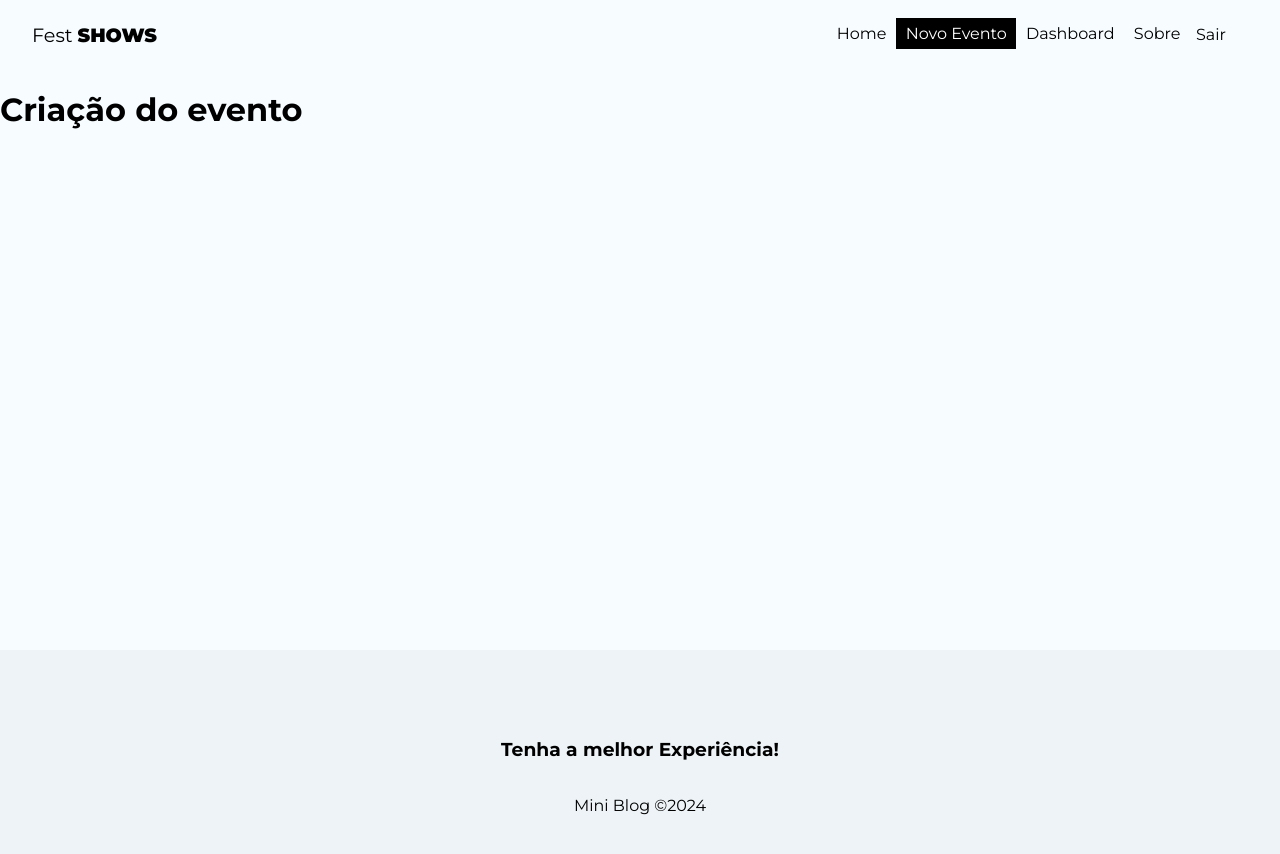
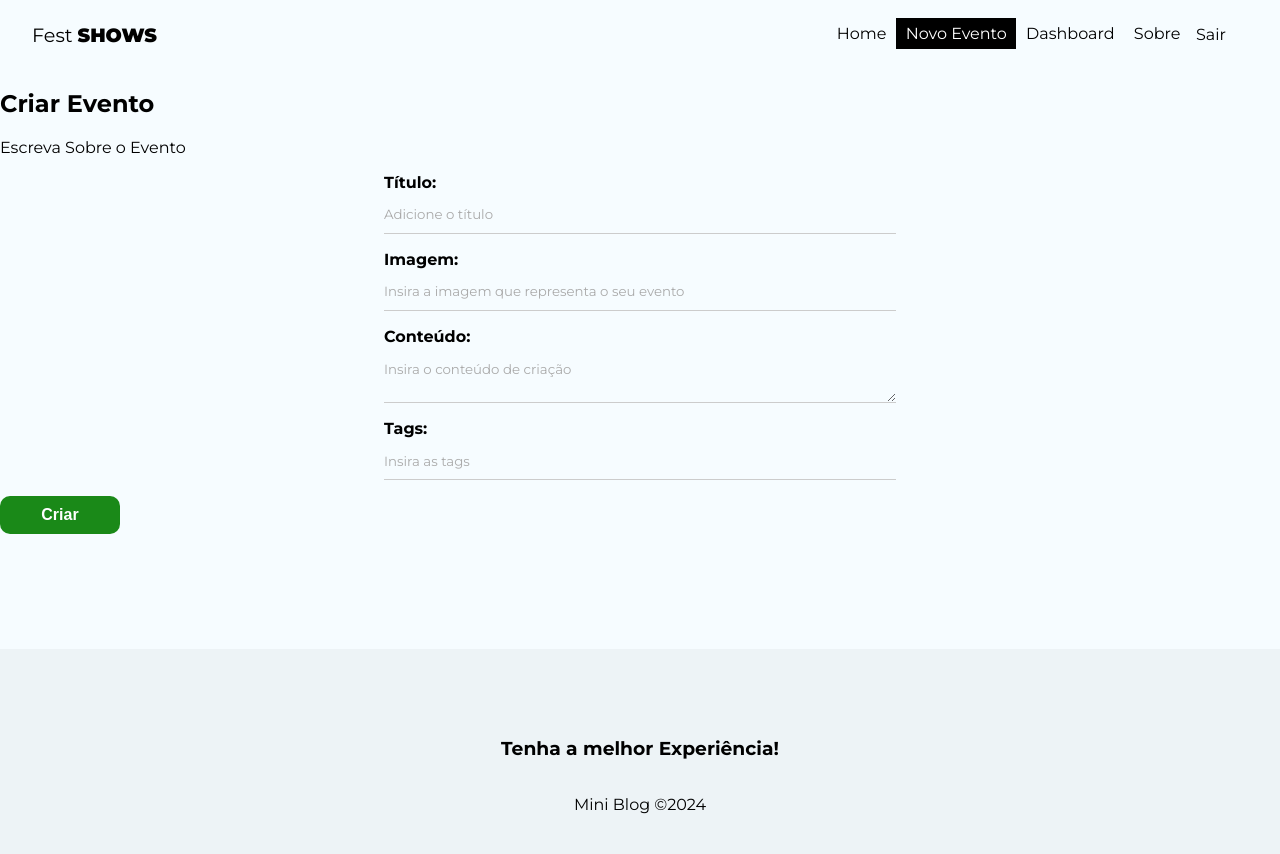
Before and after one commit to Devjuninho19/FestShows, a React (Vite) app: page /posts/create in a window 1280 px wide. Shown: the top 854 px of the page. Built offline with nearby package versions, Linux system fonts and the light colour scheme; no server answers; sample sign-in values are in the browser's storage.

Commit message:
Finalizado a tela de criar evento

```diff
--- a/src/pages/Createpost/CreatePost.jsx
+++ b/src/pages/Createpost/CreatePost.jsx
@@ -1,9 +1,67 @@
 import React from "react";
+import { useState } from "react";
+import { useNavigate } from "react-router-dom";
+import { useAuthValue } from "../../context/AuthContext";
+const CreatePost = () => {
+  const [title, setTitle] = useState("");
+  const [image, setImage] = useState("");
+  const [body, setBody] = useState("");
 
-const CreatePost = () => {
+  const [tags, setTags] = useState([]);
+  const [forError, setFormError] = useState("");
+  const handleSubmit = (e) => {
+    e.preventDefault();
+  };
+
   return (
     <div>
-      <h1>Criação do evento</h1>
+      <h2>Criar Evento</h2>
+      <p>Escreva Sobre o Evento</p>
+      <form onSubmit={handleSubmit}>
+        <label>
+          <span>Título:</span>
+          <input
+            type="text"
+            name="title"
+            required
+            placeholder="Adicione o título"
+            onChange={(e) => setTitle(e.target.value)}
+            value={title}
+          />
+        </label>
+        <label>
+          <span>Imagem:</span>
+          <input
+            type="text"
+            name="image"
+            required
+            placeholder="Insira a imagem que representa o seu evento"
+            onChange={(e) => setTitle(e.target.value)}
+            value={title}
+          />
+        </label>
+        <label>
+          <span>Conteúdo:</span>
+          <textarea
+            name="body"
+            required
+            placeholder="Insira o conteúdo de criação"
+            onChange={(e) => setBody(e.target.value)}
+          />
+        </label>
+        <label>
+          <span>Tags:</span>
+          <input
+            type="text"
+            name="tags"
+            required
+            placeholder="Insira as tags"
+            onChange={(e) => setTags(e.target.value)}
+            value={tags}
+          />
+        </label>
+      </form>
+      <button className="btn">Criar</button>
     </div>
   );
 };
```
Also changed, not shown: src/pages/Createpost/CreatePost.module.css (added).
